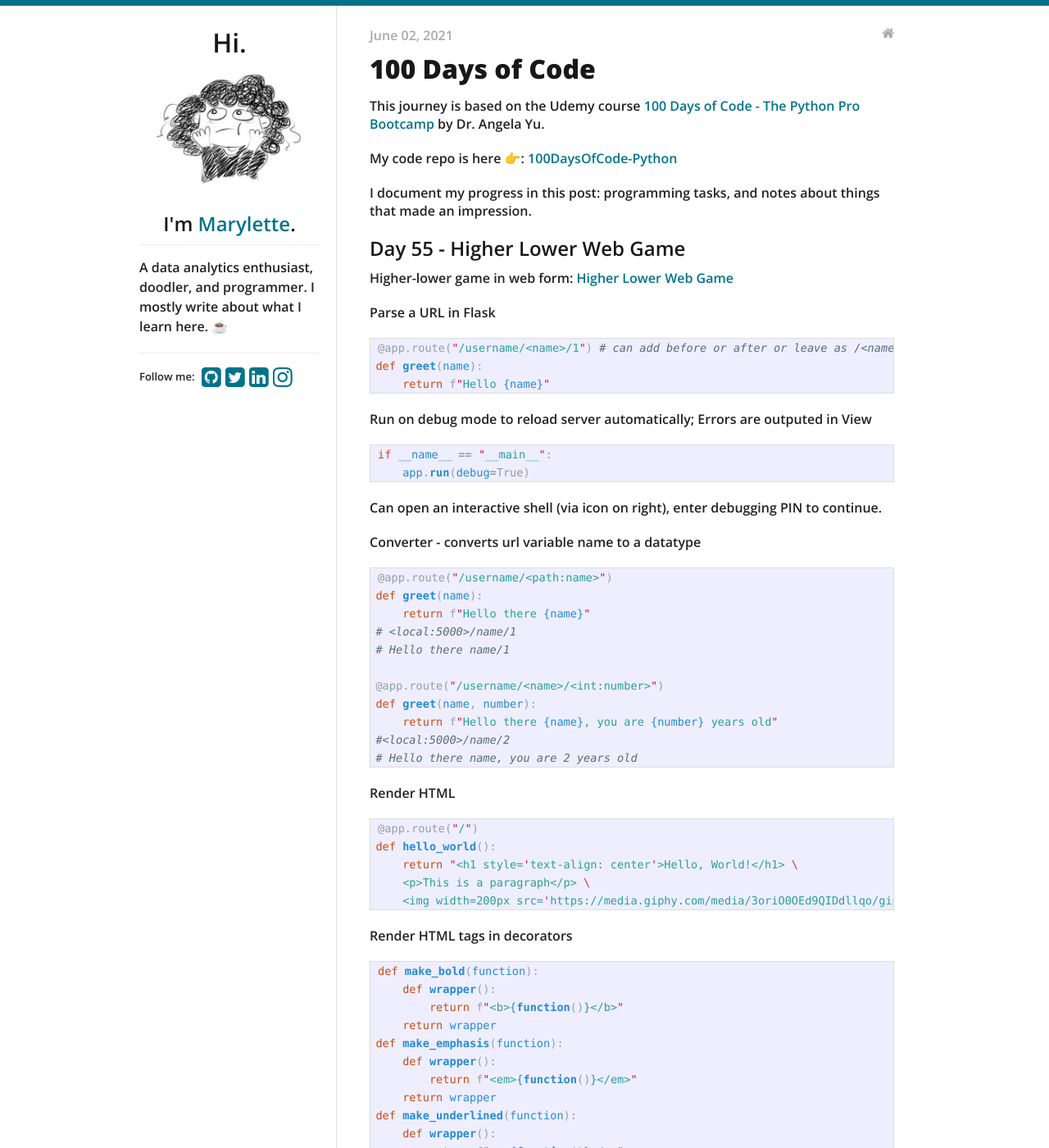
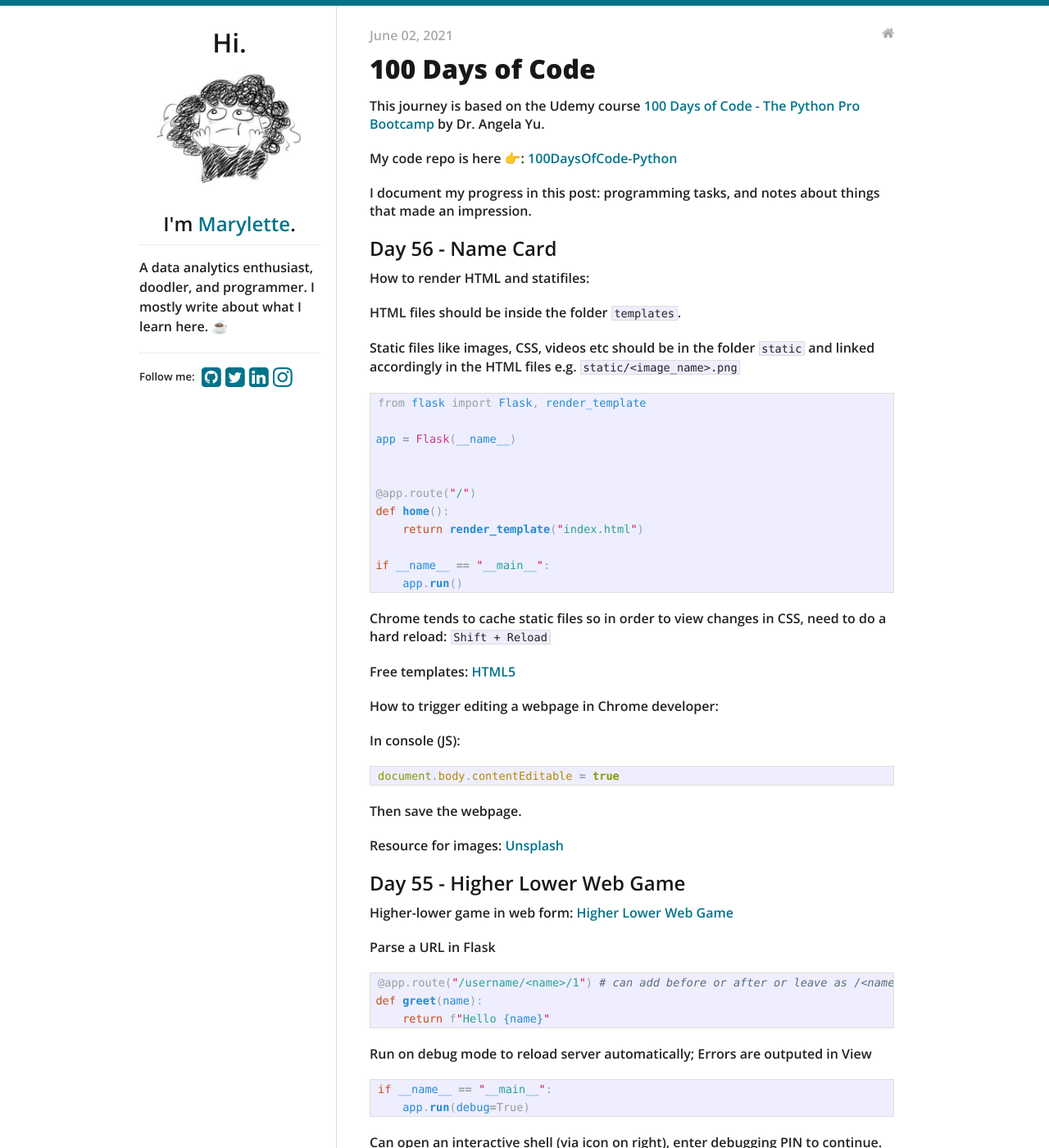
Before and after one commit to maryletteroa/maryletteroa.github.io, a Jekyll site: the page built from _posts/2021-06-02-hundred-days-of-python.md, in a window 1280 px wide and 1400 px high. Shown: the whole window at 82% size. Built offline with Jekyll 4.4.1, drawn with Linux system fonts in a browser that asks for light colours.

Commit message:
update post with day 56 - name card

````diff
--- a/_posts/2021-06-02-hundred-days-of-python.md
+++ b/_posts/2021-06-02-hundred-days-of-python.md
@@ -12,6 +12,42 @@ This journey is based on the Udemy course [100 Days of Code - The Python Pro Boo
 My code repo is here 👉: [100DaysOfCode-Python](https://github.com/maryletteroa/100DaysOfCode-Python)
 
 I document my progress in this post: programming tasks, and notes about things that made an impression.
+
+## Day 56 - Name Card
+
+How to render HTML and statifiles:
+
+HTML files should be inside the folder `templates`.
+
+Static files like images, CSS, videos etc should be in the folder `static` and linked accordingly in the HTML files e.g. `static/<image_name>.png`
+```python
+from flask import Flask, render_template
+
+app = Flask(__name__)
+
+
+@app.route("/")
+def home():
+    return render_template("index.html")
+
+if __name__ == "__main__":
+    app.run()
+```
+
+Chrome tends to cache static files so in order to view changes in CSS, need to do a hard reload: `Shift + Reload`
+
+Free templates: [HTML5](https://html5up.net)
+
+How to trigger editing a webpage in Chrome developer:
+
+In console (JS):
+```javascript
+document.body.contentEditable = true
+```
+Then save the webpage.
+
+Resource for images: [Unsplash](https://unsplash.com)
+
 
 ## Day 55 - Higher Lower Web Game
 
````
